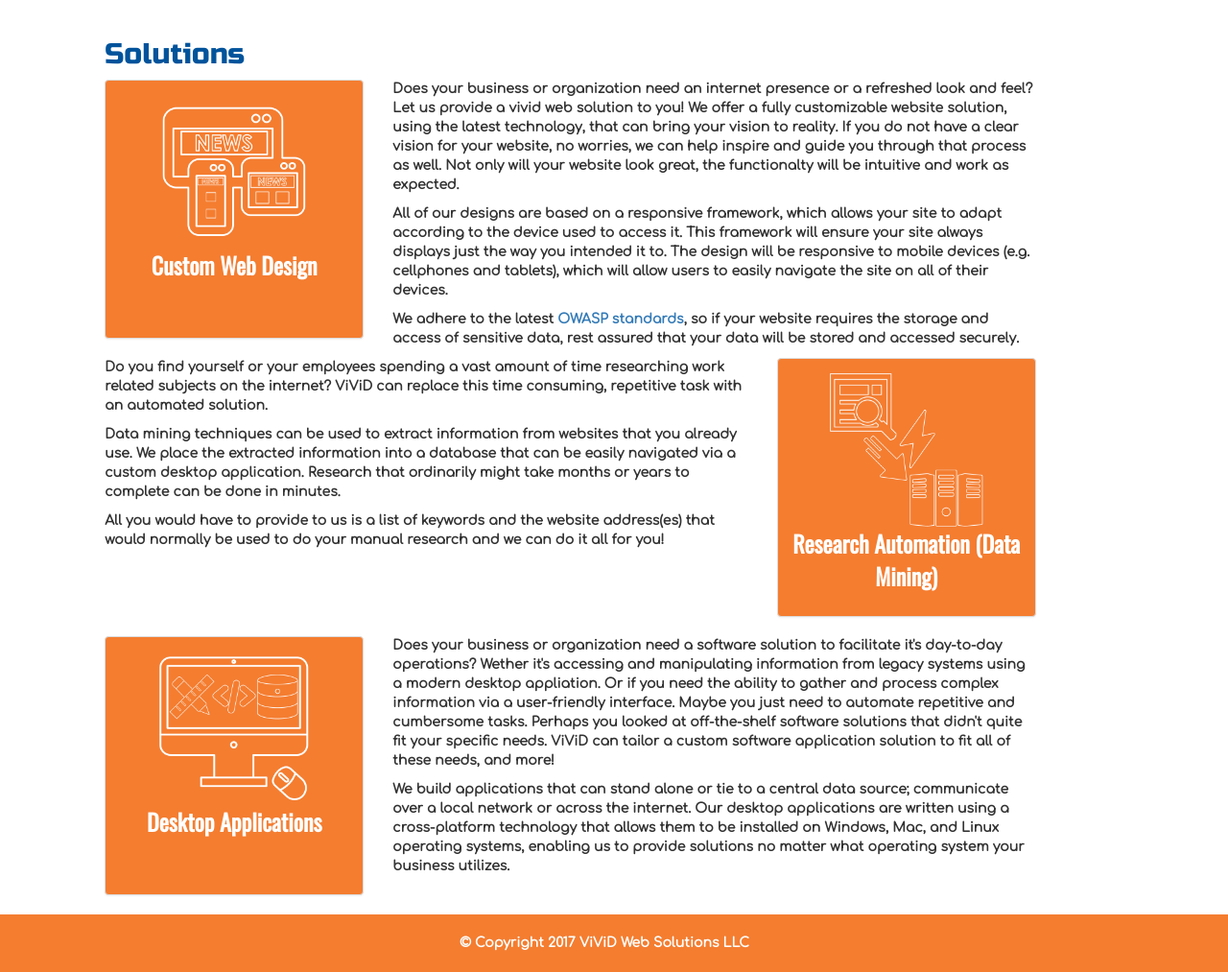
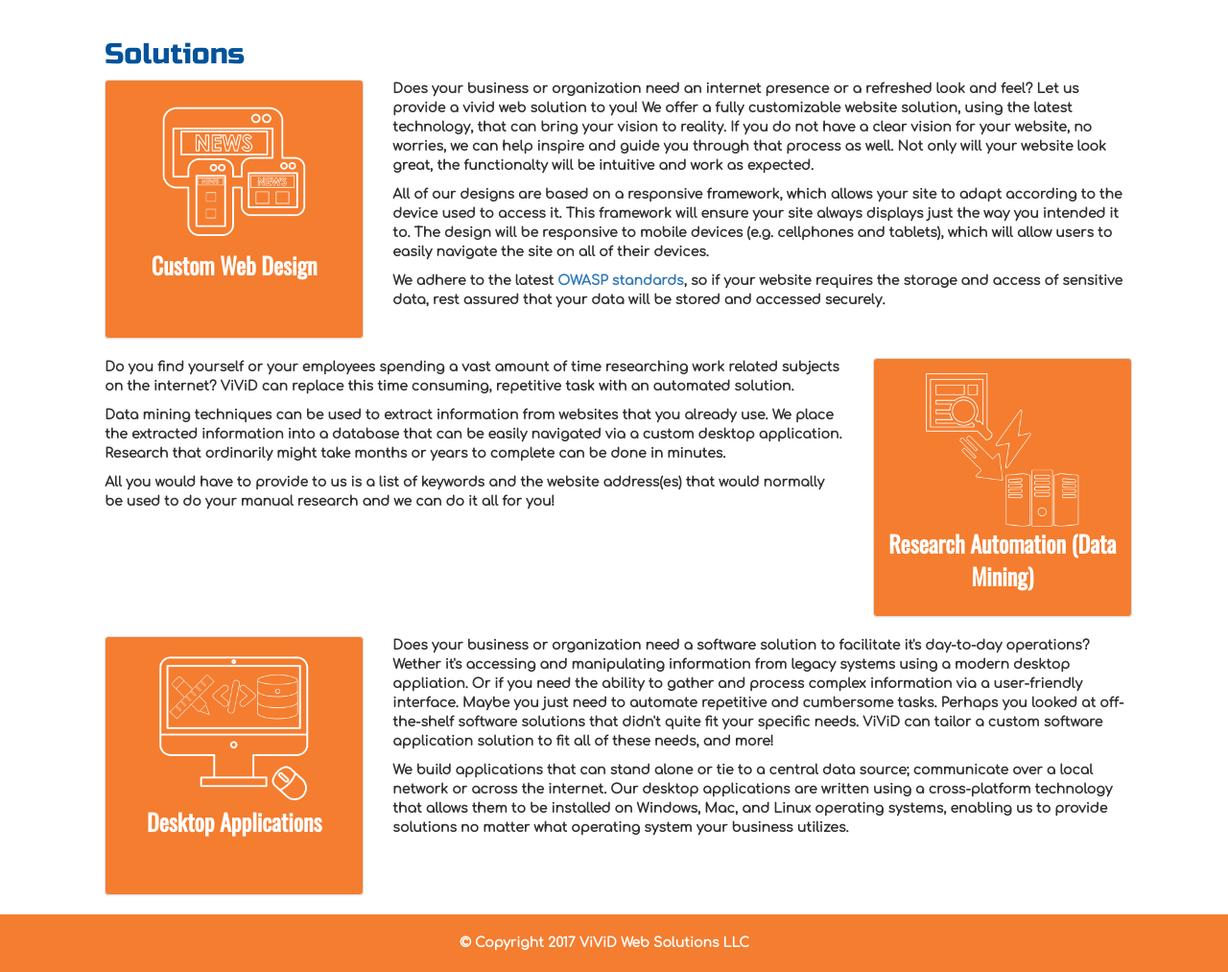
Before and after one commit to VinnyV88/Bootstrap-Portfolio, a PHP site: page /solutions.html in a window 1280 px wide. Shown: the part 100-1113 px from the top of the page at 96% size. Run offline with PHP 8.4, Linux system fonts and the light colour scheme.

Commit message:
work on responsiveness

```diff
--- a/assets/css/style.css
+++ b/assets/css/style.css
@@ -465,7 +465,7 @@
     margin: -15px 0 0px -15px; }
 
   .logo-sm {
-    margin: 10px 0 0px -15px; }
+    margin: -5px 0 0px -15px; }
 
   .navbar-toggle {
     margin: 10px 0 0 0; }
--- a/assets/css/style.scss
+++ b/assets/css/style.scss
@@ -563,7 +563,7 @@
   }
 
   .logo-sm {
-    margin: 10px 0 0px -15px;
+    margin: -5px 0 0px -15px;
   }
 
   .navbar-toggle {
--- a/solutions.html
+++ b/solutions.html
@@ -73,14 +73,14 @@
           </div>
         </div>
       </div>
-      <div class="col-md-7">
+      <div class="col-md-8">
         <p>Does your business or organization need an internet presence or a refreshed look and feel?  Let us provide a vivid web solution to you!  We offer a fully customizable website solution, using the latest technology, that can bring your vision to reality.  If you do not have a clear vision for your website, no worries, we can help inspire and guide you through that process as well.  Not only will your website look great, the functionalty will be intuitive and work as expected.</p>
         <p>All of our designs are based on a responsive framework, which allows your site to adapt according to the device used to access it.  This framework will ensure your site always displays just the way you intended it to.  The design will be responsive to mobile devices (e.g. cellphones and tablets), which will allow users to easily navigate the site on all of their devices.</p>
         <p>We adhere to the latest <a href="https://www.owasp.org/index.php/Web_Standards_and_Specifications" target="_blank"> OWASP standards</a>, so if your website requires the storage and access of sensitive data, rest assured that your data will be stored and accessed securely.</p>
       </div>
     </div>
     <div class="row">
-      <div class="col-md-3 col-md-push-7">
+      <div class="col-md-3 col-md-push-8">
         <div class="panel panel-default solution-box">
           <div class="panel-body text-center">
             <img src="assets/images/web-icons/wht-research3.png" class="img-responsive center-block img-icon" alt="Research Automation (Data Mining)">
@@ -88,7 +88,7 @@
           </div>
         </div>
       </div>
-      <div class="col-md-7 col-md-pull-3">
+      <div class="col-md-8 col-md-pull-3">
         <p>Do you find yourself or your employees spending a vast amount of time researching work related subjects on the internet?  ViViD can replace this time consuming, repetitive task with an automated solution.</p>
           <p>Data mining techniques can be used to extract information from websites that you already use.  We place the extracted information into a database that can be easily navigated via a custom desktop application.  Research that ordinarily might take months or years to complete can be done in minutes.</p>
           <p>All you would have to provide to us is a list of keywords and the website address(es) that would normally be used to do your manual research and we can do it all for you! </p>
@@ -103,7 +103,7 @@
           </div>
         </div>
       </div>
-      <div class="col-md-7">
+      <div class="col-md-8">
         <p>Does your business or organization need a software solution to facilitate it's day-to-day operations?  Wether it's accessing and manipulating information from legacy systems using a modern desktop appliation.  Or if you need the ability to gather and process complex information via a user-friendly interface.  Maybe you just need to automate repetitive and cumbersome tasks.  Perhaps you looked at off-the-shelf software solutions that didn't quite fit your specific needs. ViViD can tailor a custom software application solution to fit all of these needs, and more!</p>
         <p>We build applications that can stand alone or tie to a central data source; communicate over a local network or across the internet.  Our desktop applications are written using a cross-platform technology that allows them to be installed on Windows, Mac, and Linux operating systems, enabling us to provide solutions no matter what operating system your business utilizes.</p>
       </div>
```
